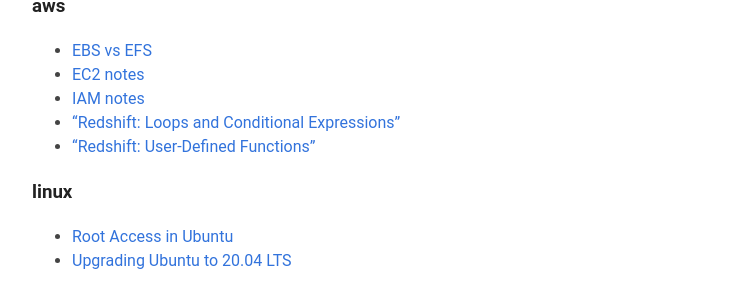
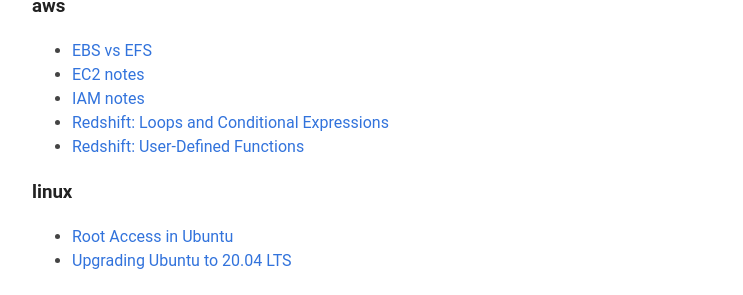
Before and after one commit to jithendray/test, a Jekyll site: the page built from notes/index.md, in a window 1280 px wide. Shown: the part 294-589 px from the top of the page, without its empty margins (248-991 px from the left). Built offline with Jekyll 4.4.1, drawn with Linux system fonts in a browser that asks for light colours.

```diff
--- a/notes/index.md
+++ b/notes/index.md
@@ -10,8 +10,8 @@ A raw collection of my notes, seamlessly synced with my **OBSIDIAN** vault, capt
 - [EBS vs EFS](aws/aws-ebs-efs.md)
 - [EC2 notes](aws/aws-ec2.md)
 - [IAM notes](aws/aws-iam.md)
-- ["Redshift: Loops and Conditional Expressions"](aws/redshift-loops.md)
-- ["Redshift: User-Defined Functions"](aws/redshuft-udf.md)
+- [Redshift: Loops and Conditional Expressions](aws/redshift-loops.md)
+- [Redshift: User-Defined Functions](aws/redshuft-udf.md)
 
 ### linux
 - [Root Access in Ubuntu](linux/root-ubuntu.md)
```
Also changed, not shown: notes/aws/redshift-loops.md (+1 -1 lines), notes/aws/redshuft-udf.md (+1 -1 lines).
